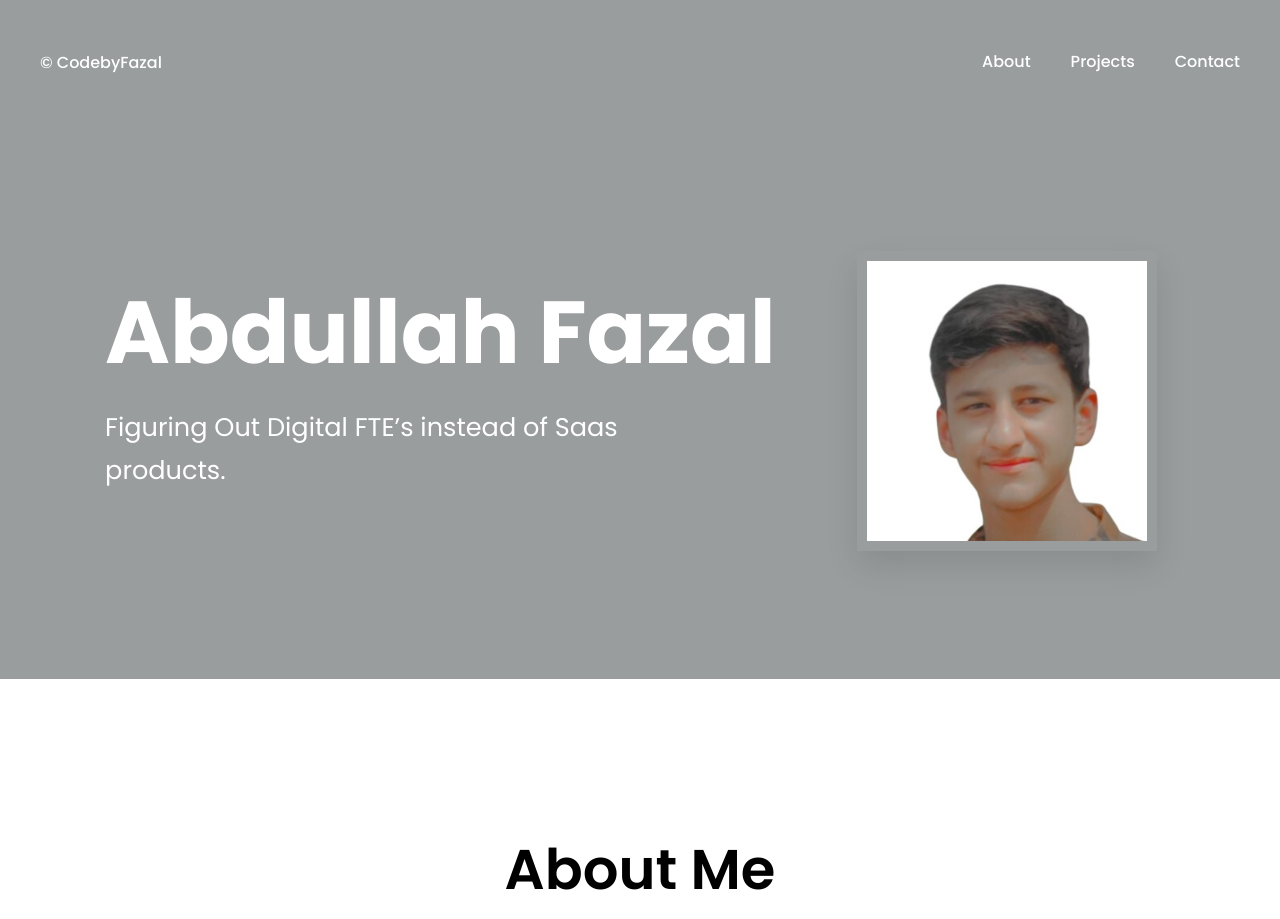
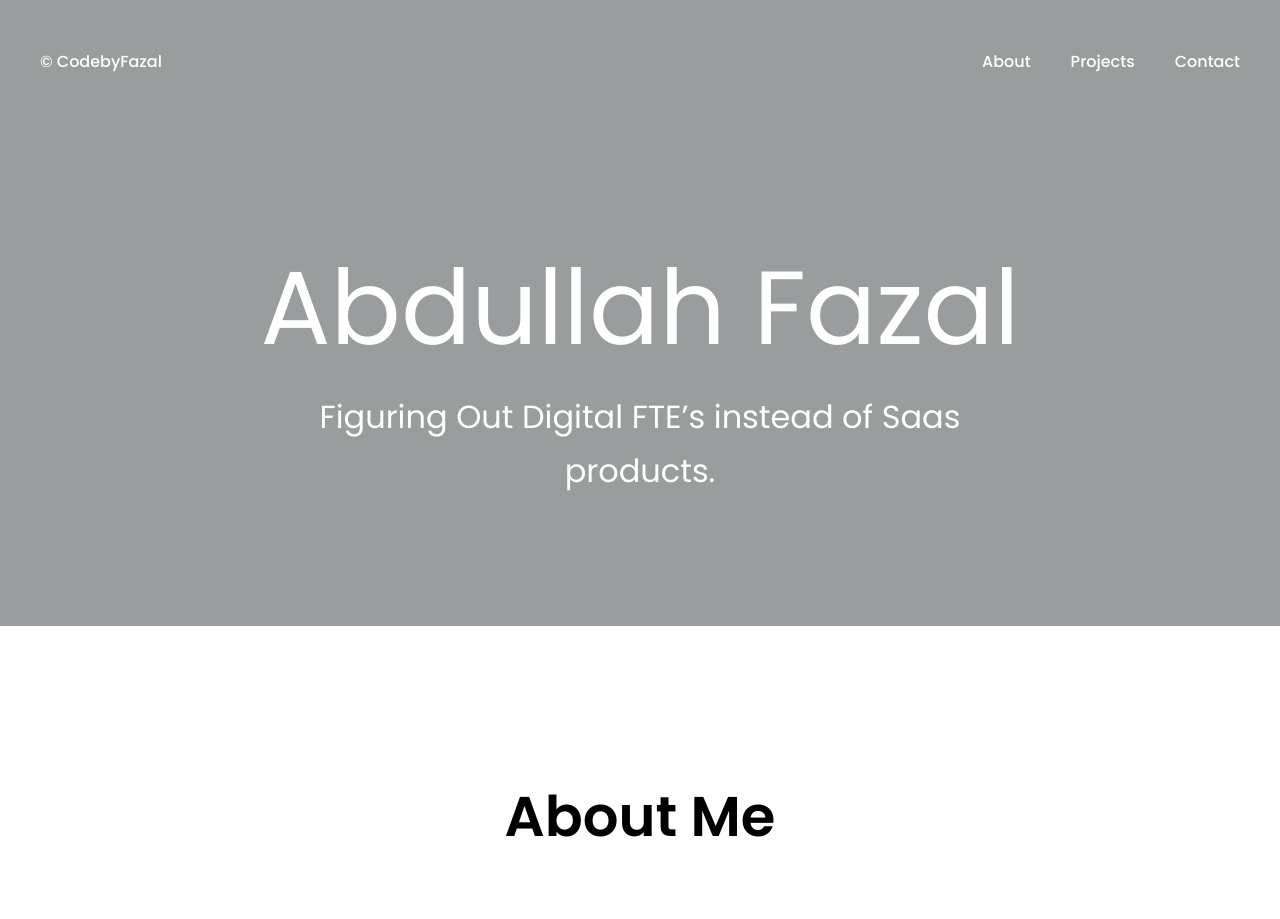
Before and after one commit to abdullahfazal969-alt/Portfolio, a Flask app: page / in a window 1280 px wide. Shown: the top 919 px of the page. Run offline with Flask 3, Linux system fonts and the light colour scheme.

Commit message:
Design: Finalize hero section layout (no image, centered text, updated sizes/weights).

```diff
--- a/static/css/style.css
+++ b/static/css/style.css
@@ -61,8 +61,8 @@ header .logo a {
     position: relative;
     display: inline-block;
     overflow: hidden;
-    height: 1.6em;
-    line-height: 1.6em;
+    height: 1.4em;
+    line-height: 1.4em;
     vertical-align: middle;
 }
 
@@ -71,7 +71,7 @@ header .logo .byline-hover {
     display: block;
     transition: transform 0.4s cubic-bezier(0.77, 0, 0.175, 1);
     white-space: nowrap;
-    line-height: 1.6em;
+    line-height: 1.4em;
 }
 
 header .logo .byline-hover {
@@ -112,18 +112,18 @@ header nav a:hover {
 #hero {
     padding: 8rem 0;
     display: flex;
-    align-items: center;
+    flex-direction: column; /* Changed to column for vertical centering */
+    align-items: center; /* Center content horizontally */
+    justify-content: center; /* Center content vertically */
     border-top: none;
-    text-align: left;
+    text-align: center; /* Center text */
     background-color: var(--header-bg);
     border-bottom: none; /* No line after hero */
 }
 
 .hero-content {
-    display: grid;
-    grid-template-columns: 2fr 1fr;
-    align-items: center;
-    gap: 4rem;
+    display: block; /* Changed to block for single column */
+    max-width: 900px; /* Constrain width for centering */
 }
 
 .hero-title-wrap {
@@ -138,8 +138,8 @@ header nav a:hover {
 }
 
 .hero-text h1 {
-    font-size: 5.5rem;
-    font-weight: 700;
+    font-size: 6.5rem; /* Increased font size */
+    font-weight: 400; /* Reduced font weight */
     margin: 0;
     line-height: 1.1;
     color: var(--color-text-light);
@@ -148,28 +148,16 @@ header nav a:hover {
 }
 
 .hero-text p {
-    font-size: 1.6rem;
+    font-size: 2rem; /* Increased font size */
     font-weight: 400;
-    margin-top: 1.5rem;
-    max-width: 550px;
+    margin: 1.5rem auto 0 auto; /* Center text */
+    max-width: 800px; /* Constrain width for centering */
     color: var(--color-text-light);
 }
 
+/* Removed hero-image styles */
 .hero-image {
-    width: 280px;
-    height: 280px;
-    border-radius: 0;
-    overflow: hidden;
-    justify-self: center;
-    background-color: var(--header-bg);
-    box-shadow: 0 15px 30px rgba(0,0,0,0.1);
-    padding: 10px;
-}
-
-.hero-image img {
-    width: 100%;
-    height: 100%;
-    object-fit: cover;
+    display: none; /* Ensure image is not displayed */
 }
 
 /* Sections */
--- a/templates/index.html
+++ b/templates/index.html
@@ -11,9 +11,6 @@
                         <h1>Abdullah Fazal</h1>
                     </div>
                     <p>Figuring Out Digital FTE’s instead of Saas products.</p>
-                </div>
-                <div class="hero-image">
-                    <img src="{{ url_for('static', filename='images/profile/profile.jpg') }}" alt="Abdullah Fazal">
                 </div>
             </div>
         </div>
```
Also changed, not shown: static/website.png (added).
